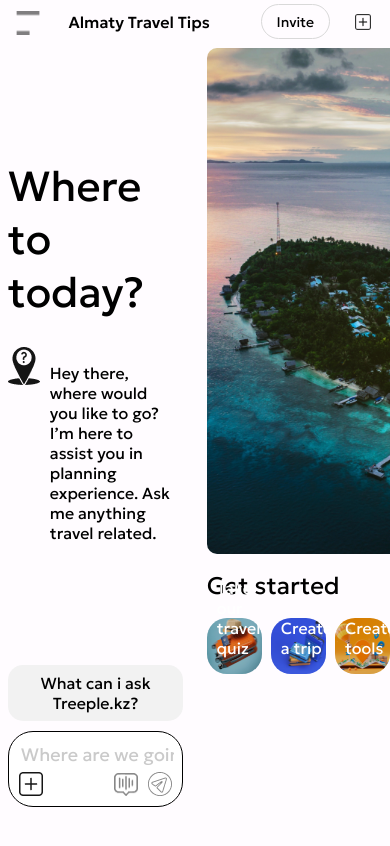
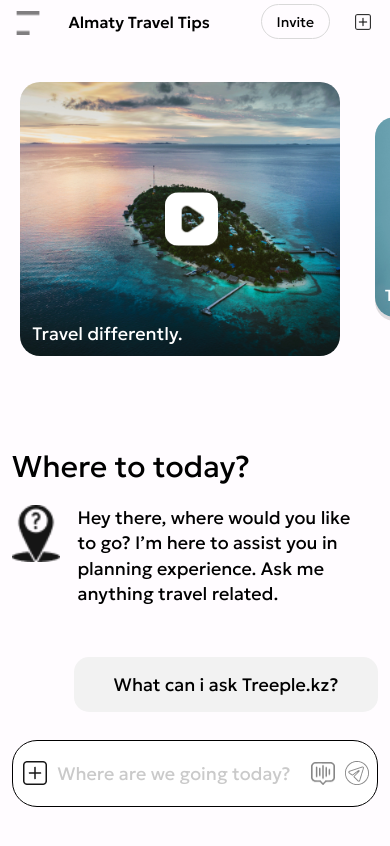
Before and after one commit to DonJuvn/treeple.kz, a React (Create React App) app: page / in a window 390 px wide. Shown: the top 846 px of the page. Built offline with nearby package versions, Linux system fonts and the light colour scheme.

Commit message:
first page responsive

```diff
--- a/src/App.css
+++ b/src/App.css
@@ -336,11 +336,11 @@ body {
    #dropdown .actions button {
       padding: 7.5px 15px;
    }
-   #dropdown .actions #create{
+   #dropdown .actions #create {
       border: none;
    }
-   #dropdown .actions #create p{
-display: none;
+   #dropdown .actions #create p {
+      display: none;
    }
 }
 
@@ -443,13 +443,35 @@ display: none;
    display: flex;
    flex-direction: column;
    width: 47%;
+   height: 60%;
    margin-left: -10%;
 }
-#first-page .right #main {
+#first-page .right .travel #main {
    width: 130%;
-   height: 60%;
+   height: 100%;
    object-fit: cover;
    border-radius: 10px 0 0 10px;
+}
+#first-page .right .travel {
+   position: relative;
+   width: fit-content;
+   height: 100%;
+}
+#first-page .right .travel #play {
+   position: absolute;
+   bottom: 4%;
+   right: 0;
+   width: 48px;
+   aspect-ratio: 1;
+}
+#first-page .right .travel p {
+   position: absolute;
+   bottom: 4%;
+   left: 4%;
+   color: #fff;
+   font-size: 36px;
+   margin: 0;
+   font-weight: 400;
 }
 #first-page .right .get-started {
    display: flex;
@@ -494,6 +516,123 @@ display: none;
    border-radius: 20px;
 }
 
+@media screen and (max-width: 768px) {
+   #first-page {
+      flex-direction: column-reverse;
+      justify-content: space-between;
+      overflow-x: hidden;
+      height: 90vh;
+      /* max-height: 100vh; */
+   }
+   #first-page .left {
+      /* max-height: 100%; */
+      height: 50%;
+      width: 94%;
+      padding: 0 3vw;
+   }
+   .mark img {
+      width: 48px;
+      height: 57px;
+   }
+   #first-page .left #title {
+      font-size: 30px;
+   }
+   #first-page .left p {
+      font-size: 18px;
+      line-height: 25.59px;
+      margin: 0 0 0 2vw;
+   }
+   .chat .input {
+      display: flex;
+      flex-direction: column;
+      padding: 20px 10px;
+      position: relative;
+   }
+   .chat .input input {
+      border: none;
+      width: 90%;
+      padding-left: 10%;
+   }
+   .chat .input .icons {
+      position: absolute;
+      top: 15px;
+      width: 95%;
+      margin-top: 5px;
+   }
+   .chat #hint {
+      font-size: 18px;
+      padding: 16px 40px;
+      margin-bottom: 5%;
+   }
+   #first-page .right {
+      flex-direction: row;
+      width: max-content;
+      margin-left: 0;
+      padding: 5%;
+      overflow-x: auto;
+      align-items: center;
+      height: 40%;
+      scrollbar-width: none;
+   }
+   #first-page .right .travel {
+      position: relative;
+      width: 320px;
+      height: 90%;
+   }
+   #first-page .right .travel #main {
+      width: 100%;
+      height: 100%;
+      object-fit: cover;
+      border-radius: 20px;
+   }
+   #first-page .right .travel #play {
+      position: absolute;
+      margin: auto auto;
+      bottom: 50%;
+      top: 50%;
+      right: 45%;
+      left: 45%;
+      width: 54px;
+   }
+   #first-page .right .travel p {
+      bottom: 4%;
+      left: 4%;
+      font-size: 18px;
+      margin: 0;
+      font-weight: 400;
+   }
+   #first-page .right .get-started .carousel {
+      width: max-content;
+      height: 80%;
+      margin-left: 5%;
+   }
+   #first-page .right .get-started #get-started {
+      display: none;
+   }
+   #first-page .right .get-started .carousel .item {
+      width: 235px;
+      aspect-ratio: 235/223;
+      max-height: 223px;
+      border-radius: 20px;
+      position: relative;
+   }
+   #first-page .right .get-started .carousel img {
+      width: 235px;
+      height: 100%;
+      object-fit: cover;
+      border-radius: 20px;
+   }
+   #first-page .right .get-started .carousel .item {
+      position: relative;
+      border-radius: 20px;
+      width: 30%;
+   }
+   #first-page .right .get-started .carousel .item .filter {
+      position: absolute;
+      width: 235px;
+      border-radius: 20px;
+   }
+}
 /* second page */
 #second-page {
    position: relative;
--- a/src/pages/FirstPage.jsx
+++ b/src/pages/FirstPage.jsx
@@ -1,5 +1,4 @@
-import React from "react";
-const FirstPage = () => {
+import React from "react";const FirstPage = () => {
    return (
       <div id="first-page">
          <div className="left">
@@ -22,7 +21,7 @@ const FirstPage = () => {
                      className="input-field"
                   />
                   <div className="icons">
-                     <img id='create' src="img/create.png" alt="" />
+                     <img id="create" src="img/create.png" alt="" />
                      <div className="social-media">
                         <img src="img/voice.png" alt="" />
                         <img src="img/telegram.png" alt="" />
@@ -32,7 +31,11 @@ const FirstPage = () => {
             </div>
          </div>
          <div className="right">
-            <img id='main' src="img/travel-differently.png" alt="" />
+            <div className="travel">
+               <img id="main" src="img/travel-differently.png" alt="" />
+               <img id="play" src="img/play.png" alt="" />
+               <p>Travel differently.</p>
+            </div>
             <div className="get-started">
                <h3 id="get-started">Get started</h3>
                <div className="carousel">
```
Also changed, not shown: public/img/play.png (added).
